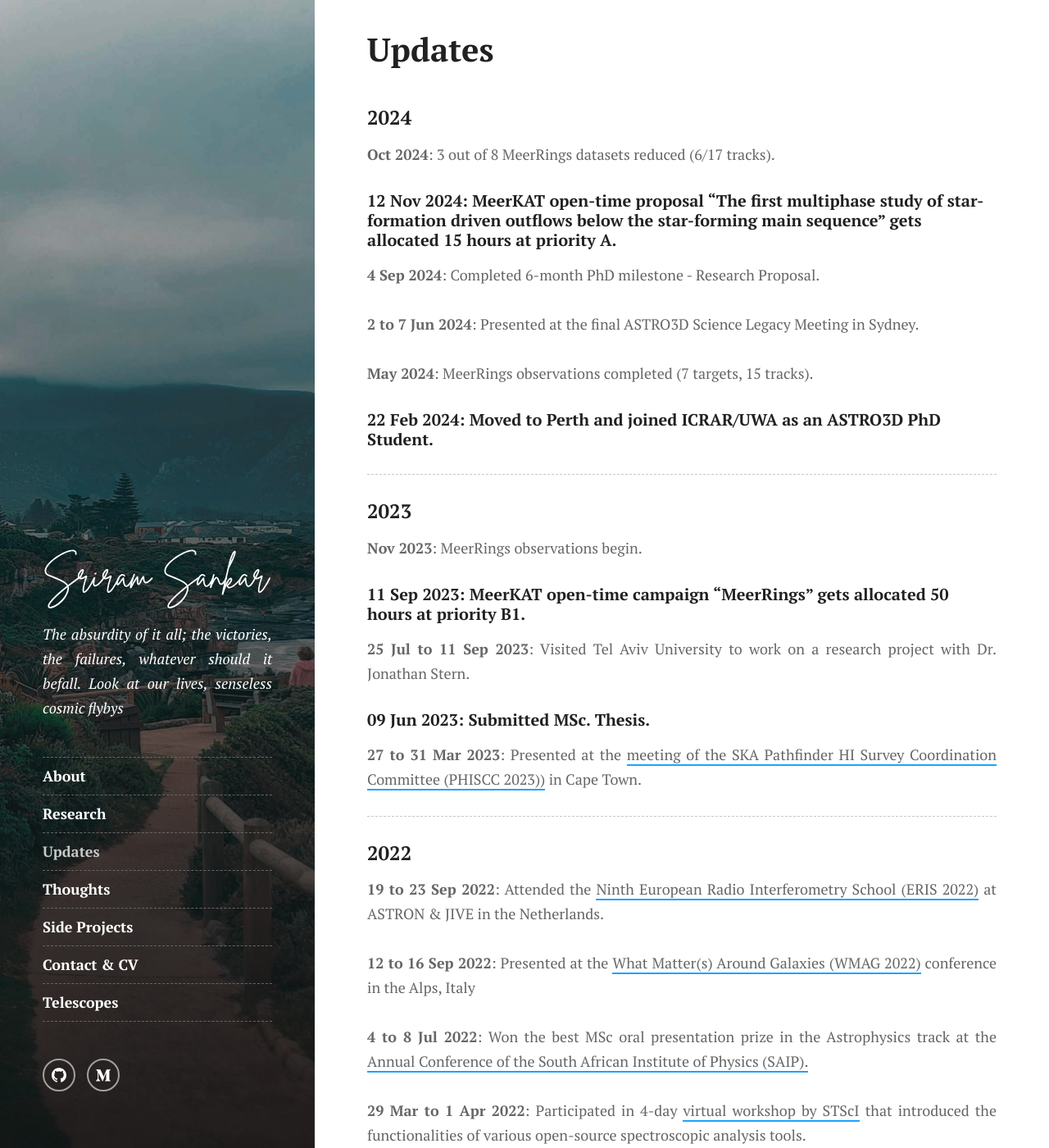
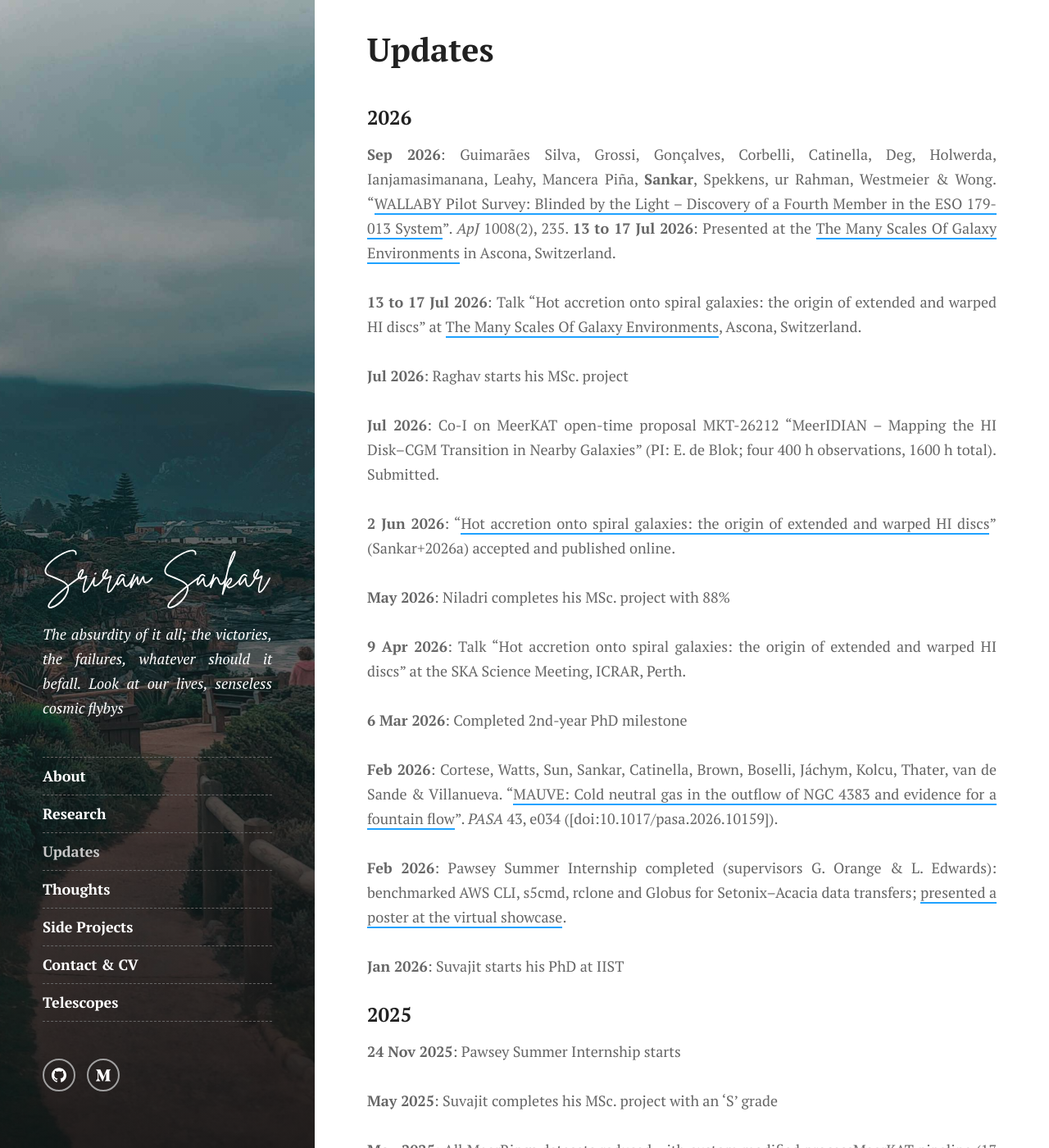
Before and after one commit to spectram/spectram.github.io, a Jekyll site: the page built from updates.md, in a window 1280 px wide and 1400 px high. Shown: the whole window at 82% size. Built offline with Jekyll 4.4.1, drawn with Linux system fonts in a browser that asks for light colours; some of the changed text lies outside the part shown.

Commit message:
Add 2024-2026 updates, ADS library link, refreshed MeerRings sample figure
Sriram's pending edits, committed as-is apart from removing a commented-out block of not-yet-submitted papers (kept outside the public repo).

Co-Authored-By: Claude Opus 5.5 <noreply@anthropic.com>
Claude-Session: https://claude.ai/code/session_01PBef2H3CY43TcREdMSnytM

```diff
--- a/updates.md
+++ b/updates.md
@@ -16,19 +16,67 @@ seo:
 img_path: images/updates-bg.jpg
 layout: page
 ---
+#### 2026
+
+
+**Sep 2026**: Guimarães Silva, Grossi, Gonçalves, Corbelli, Catinella, Deg, Holwerda, Ianjamasimanana, Leahy, Mancera Piña, **Sankar**, Spekkens, ur Rahman, Westmeier & Wong. "[WALLABY Pilot Survey: Blinded by the Light – Discovery of a Fourth Member in the ESO 179-013 System](https://doi.org/10.3847/1538-4357/ae89b7)". *ApJ* 1008(2), 235.
+**13 to 17 Jul 2026**: Presented at the [The Many Scales Of Galaxy Environments](https://astro.dur.ac.uk/ascona/) in Ascona, Switzerland.
+
+**13 to 17 Jul 2026**: Talk "Hot accretion onto spiral galaxies: the origin of extended and warped HI discs" at [The Many Scales Of Galaxy Environments](https://astro.dur.ac.uk/ascona/), Ascona, Switzerland.
+
+**Jul 2026**: Raghav starts his MSc. project
+
+**Jul 2026**: Co-I on MeerKAT open-time proposal MKT-26212 "MeerIDIAN – Mapping the HI Disk–CGM Transition in Nearby Galaxies" (PI: E. de Blok; four 400 h observations, 1600 h total). Submitted.
+
+**2 Jun 2026**: "[Hot accretion onto spiral galaxies: the origin of extended and warped HI discs](https://doi.org/10.1093/mnras/stag1059)" (Sankar+2026a) accepted and published online.
+
+**May 2026**: Niladri completes his MSc. project with 88%
+
+**9 Apr 2026**: Talk "Hot accretion onto spiral galaxies: the origin of extended and warped HI discs" at the SKA Science Meeting, ICRAR, Perth.
+
+**6 Mar 2026**: Completed 2nd-year PhD milestone
+
+**Feb 2026**: Cortese, Watts, Sun, Sankar, Catinella, Brown, Boselli, Jáchym, Kolcu, Thater, van de Sande & Villanueva. "[MAUVE: Cold neutral gas in the outflow of NGC 4383 and evidence for a fountain flow](https://doi.org/10.1017/pasa.2026.10159)". *PASA* 43, e034 ([doi:10.1017/pasa.2026.10159]).
+
+**Feb 2026**: Pawsey Summer Internship completed (supervisors G. Orange & L. Edwards): benchmarked AWS CLI, s5cmd, rclone and Globus for Setonix–Acacia data transfers; [presented a poster at the virtual showcase](https://www.youtube.com/watch?v=NMZY2zVEdrI).
+
+**Jan 2026**: Suvajit starts his PhD at IIST
+
+#### 2025
+
+**24 Nov 2025**: Pawsey Summer Internship starts
+
+**May 2025**: Suvajit completes his MSc. project with an 'S' grade
+
+**May 2025**: All MeerRings datasets reduced with custom modified processMeerKAT pipeline (17 tracks, 66 hours).
+
+**4 Mar 2025**: Completed 1st-year PhD milestone - Confirmation of candidature.
+
 #### 2024
-
-**Oct 2024**: 3 out of 8 MeerRings datasets reduced (6/17 tracks).
 
 ##### **12 Nov 2024**: MeerKAT open-time proposal "The first multiphase study of star-formation driven outflows below the star-forming main sequence" gets allocated 15 hours at priority A.
 
+**Oct 2024**: SALT proposal led by Zara to characterise optical lines in AM0144−585 CRG gets allocated 11.34 hours P1 time.
+
+**17 Oct 2024**: Maneesha completes her MSc. project
+
 **4 Sep 2024**: Completed 6-month PhD milestone - Research Proposal.
+
+**Jun 2024**: Suvajit starts his MSc. project
+
+**26 Jun 2024**: Talk "Tracing anomalous gas across phases, galaxies, and environments" at the Astronomical Society of Australia (ASA) Hub Day.
 
 **2 to 7 Jun 2024**: Presented at the final ASTRO3D Science Legacy Meeting in Sydney.
 
-**May 2024**: MeerRings observations completed (7 targets, 15 tracks).
+**25 May 2024**: Archie completes her BSc. project with a perfect score
+
+**May 2024**: MeerRings observations completed (7 targets, 15 tracks, 55 hours).
 
 ##### **22 Feb 2024**: Moved to Perth and joined ICRAR/UWA as an ASTRO3D PhD Student.
+
+**Jan 2024**: Maneesha starts her MSc. project
+
+**Jan 2024**: Archie starts her BSc. project
 
 ---
 
@@ -40,6 +88,8 @@ layout: page
 
 **25 Jul to 11 Sep 2023**: Visited Tel Aviv University to work on a research project with Dr. Jonathan Stern.
 
+**Jul 2023**: Colloquium "Anomalous gas safari: insights from MeerKAT's view of galaxy interactions" at SAAO.
+
 ##### **09 Jun 2023**: Submitted MSc. Thesis.
 
 **27 to 31 Mar 2023**: Presented at the [meeting of the SKA Pathfinder HI Survey Coordination Committee (PHISCC 2023))](https://www.astro.rug.nl/~phiscc2023/index.php) in Cape Town.
@@ -48,11 +98,15 @@ layout: page
 
 #### 2022
 
+**Sep 2022**: Lunch talk "Neutral gas kinematics of interacting galaxies in two groups" at the Kapteyn Institute, Groningen.
+
 **19 to 23 Sep 2022**: Attended the [Ninth European Radio Interferometry School (ERIS 2022)](https://www.jive.eu/eris2022/index.php) at ASTRON & JIVE in the Netherlands.
 
 **12 to 16 Sep 2022**: Presented at the [What Matter(s) Around Galaxies (WMAG 2022)](https://sites.google.com/unimib.it/gas2022/home) conference in the Alps, Italy
 
 **4 to 8 Jul 2022**: Won the best MSc oral presentation prize in the Astrophysics track at the [Annual Conference of the South African Institute of Physics (SAIP).](https://events.saip.org.za/event/225/overview)
+
+**2022**: Co-I on the MeerChoirs MeerKAT open-time program (50 h, 8 galaxy groups).
 
 **29 Mar to 1 Apr 2022**: Participated in 4-day [virtual workshop by STScI](https://www.stsci.edu/contents/events/stsci/2022/march/large-volume-spectroscopic-analyses-of-agn-and-star-forming-galaxies-in-the-era-of-jwst) that introduced the functionalities of various open-source spectroscopic analysis tools.
 
@@ -95,3 +149,5 @@ layout: page
 **06 Feb 2019**: Started working on QSO absorption line research projects with Prof. Anand Narayanan.
 
 **01 Nov 2018**: Started unofficially auditing astronomy lectures at IIST, Trivandrum. (the journey begins)
+
+**2017 - 2018**: Undergraduate leadership at FISAT: organised TEDxFISAT (Feb–Oct 2018), founding captain of MECHFISAT (department website and portfolio project), chairman of the ASME FISAT student section.
```
Also changed, not shown: contact.md (+1 -1 lines), images/sci/meerrings-sample-blue.png, images/sci/misaligned_acc_example.png (deleted).
